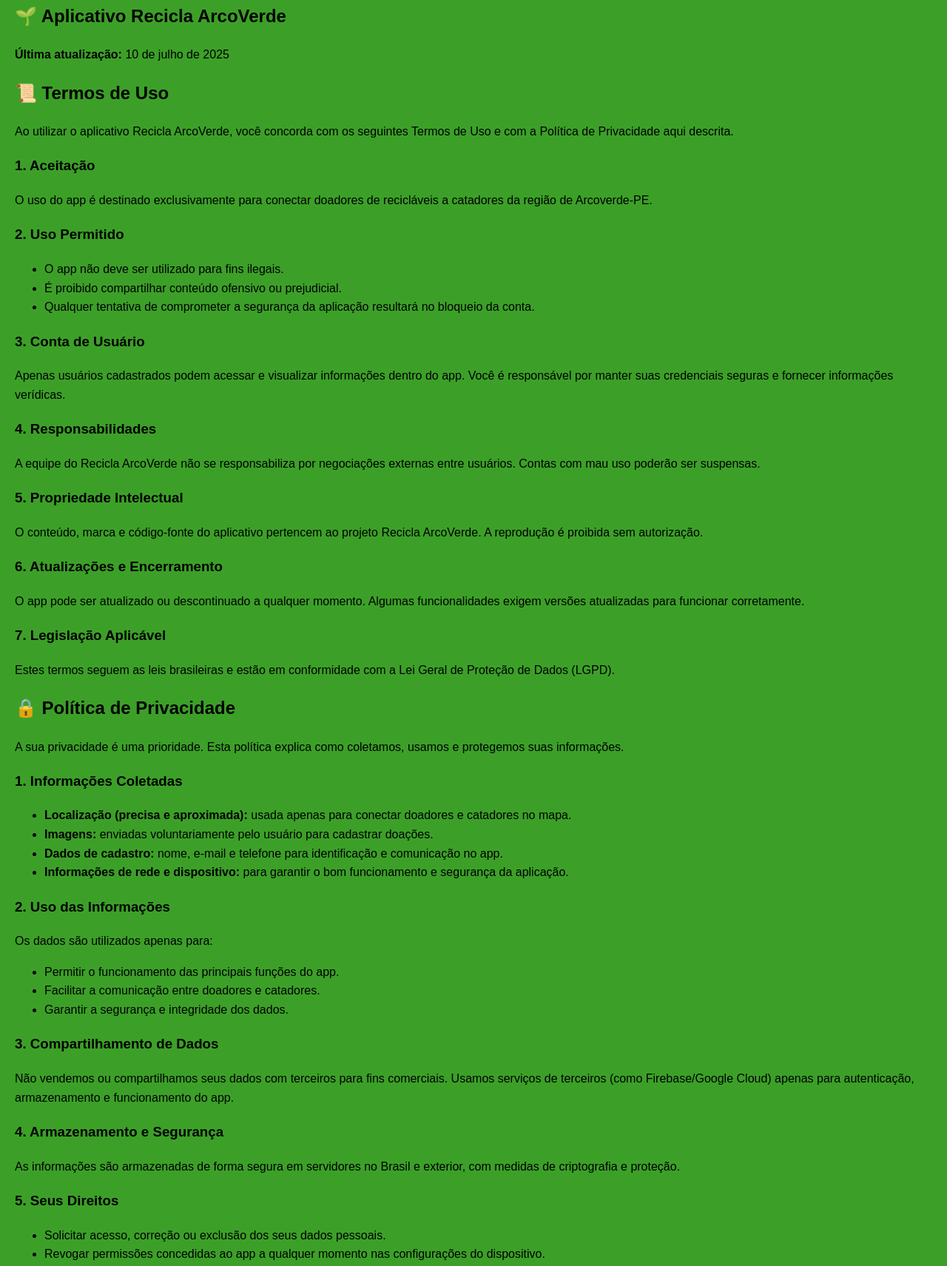
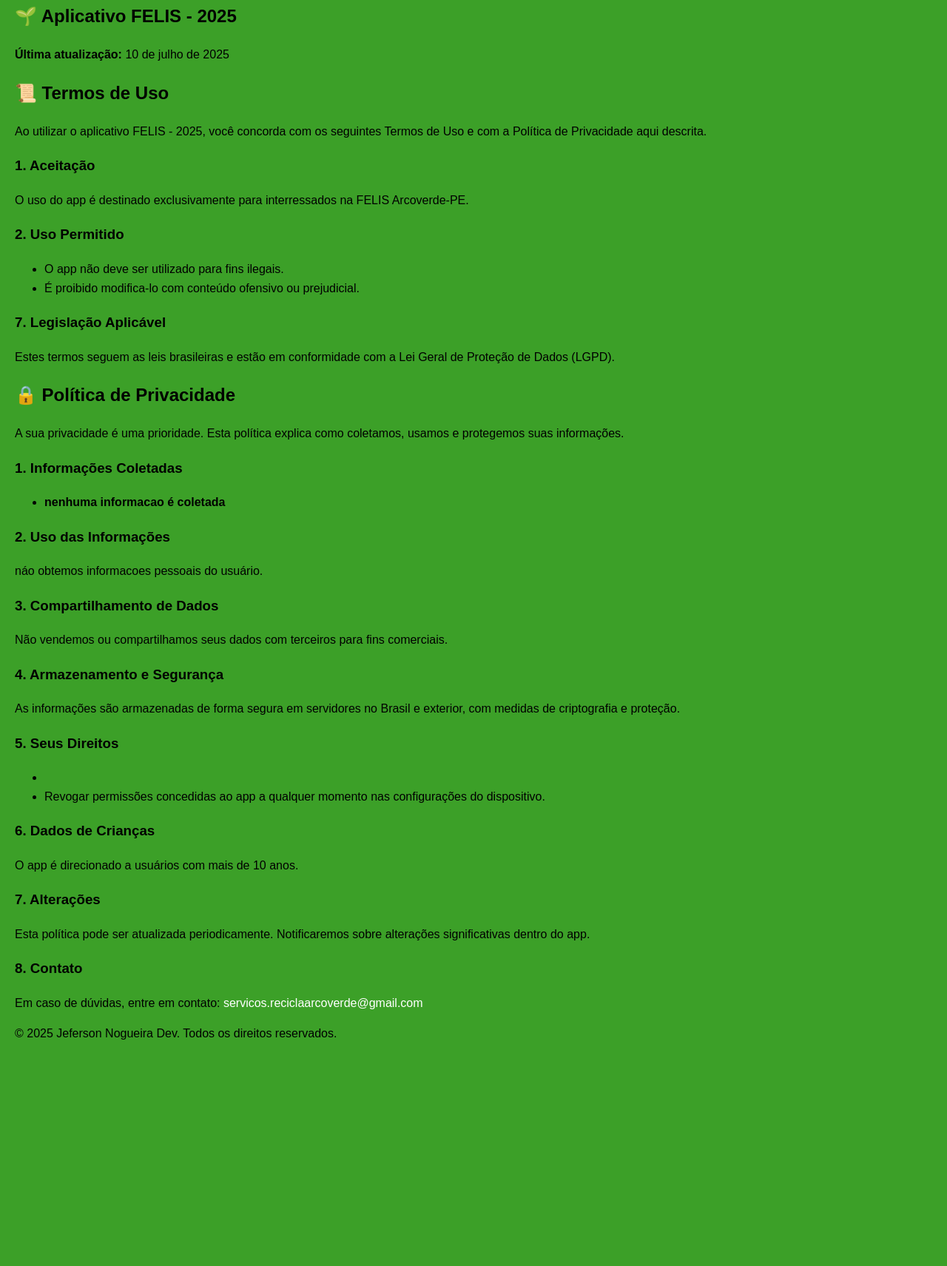
Before and after one commit to jovemdevnordestino/Politica-de-Privacidade, a plain HTML site: page index.html in a window 1280 px wide. Shown: the part 111-1822 px from the top of the page at 74% size. After the commit the page ends 1557 px from the top, so only its background shows below. Drawn offline with Linux system fonts and the light colour scheme.

Commit message:
Update index.html

```diff
--- a/index.html
+++ b/index.html
@@ -3,52 +3,34 @@
 <head>
     <meta charset="UTF-8">
     <meta name="viewport" content="width=device-width, initial-scale=1.0">
-    <title>Política de Privacidade e Termos de Uso - Recicla ArcoVerde</title>
+    <title>Política de Privacidade e Termos de Uso - FELIS - 2025</title>
     <link rel="stylesheet" href="style.css">
 </head>
 <body>
     <header>
         <h1>📄 Política de Privacidade e Termos de Uso</h1>
-        <h2>🌱 Aplicativo Recicla ArcoVerde</h2>
+        <h2>🌱 Aplicativo FELIS - 2025</h2>
         <p><strong>Última atualização:</strong> 10 de julho de 2025</p>
     </header>
 
     <section>
         <h2>📜 Termos de Uso</h2>
         <p>
-            Ao utilizar o aplicativo Recicla ArcoVerde, você concorda com os seguintes Termos de Uso e com a Política de Privacidade aqui descrita.
+            Ao utilizar o aplicativo FELIS - 2025, você concorda com os seguintes Termos de Uso e com a Política de Privacidade aqui descrita.
         </p>
         <h3>1. Aceitação</h3>
         <p>
-            O uso do app é destinado exclusivamente para conectar doadores de recicláveis a catadores da região de Arcoverde-PE.
+            O uso do app é destinado exclusivamente para interressados na FELIS Arcoverde-PE.
         </p>
 
         <h3>2. Uso Permitido</h3>
         <ul>
             <li>O app não deve ser utilizado para fins ilegais.</li>
-            <li>É proibido compartilhar conteúdo ofensivo ou prejudicial.</li>
-            <li>Qualquer tentativa de comprometer a segurança da aplicação resultará no bloqueio da conta.</li>
+            <li>É proibido modifica-lo com  conteúdo ofensivo ou prejudicial.</li>
+
         </ul>
 
-        <h3>3. Conta de Usuário</h3>
-        <p>
-            Apenas usuários cadastrados podem acessar e visualizar informações dentro do app. Você é responsável por manter suas credenciais seguras e fornecer informações verídicas.
-        </p>
 
-        <h3>4. Responsabilidades</h3>
-        <p>
-            A equipe do Recicla ArcoVerde não se responsabiliza por negociações externas entre usuários. Contas com mau uso poderão ser suspensas.
-        </p>
-
-        <h3>5. Propriedade Intelectual</h3>
-        <p>
-            O conteúdo, marca e código-fonte do aplicativo pertencem ao projeto Recicla ArcoVerde. A reprodução é proibida sem autorização.
-        </p>
-
-        <h3>6. Atualizações e Encerramento</h3>
-        <p>
-            O app pode ser atualizado ou descontinuado a qualquer momento. Algumas funcionalidades exigem versões atualizadas para funcionar corretamente.
-        </p>
 
         <h3>7. Legislação Aplicável</h3>
         <p>
@@ -64,25 +46,18 @@
 
         <h3>1. Informações Coletadas</h3>
         <ul>
-            <li><strong>Localização (precisa e aproximada):</strong> usada apenas para conectar doadores e catadores no mapa.</li>
-            <li><strong>Imagens:</strong> enviadas voluntariamente pelo usuário para cadastrar doações.</li>
-            <li><strong>Dados de cadastro:</strong> nome, e-mail e telefone para identificação e comunicação no app.</li>
-            <li><strong>Informações de rede e dispositivo:</strong> para garantir o bom funcionamento e segurança da aplicação.</li>
+            <li><strong>nenhuma informacao é coletada</strong></li>
         </ul>
 
         <h3>2. Uso das Informações</h3>
         <p>
-            Os dados são utilizados apenas para:
+           náo obtemos informacoes pessoais do usuário.
         </p>
-        <ul>
-            <li>Permitir o funcionamento das principais funções do app.</li>
-            <li>Facilitar a comunicação entre doadores e catadores.</li>
-            <li>Garantir a segurança e integridade dos dados.</li>
-        </ul>
+
 
         <h3>3. Compartilhamento de Dados</h3>
         <p>
-            Não vendemos ou compartilhamos seus dados com terceiros para fins comerciais. Usamos serviços de terceiros (como Firebase/Google Cloud) apenas para autenticação, armazenamento e funcionamento do app.
+            Não vendemos ou compartilhamos seus dados com terceiros para fins comerciais.
         </p>
 
         <h3>4. Armazenamento e Segurança</h3>
@@ -92,7 +67,7 @@
 
         <h3>5. Seus Direitos</h3>
         <ul>
-            <li>Solicitar acesso, correção ou exclusão dos seus dados pessoais.</li>
+            <li></li>
             <li>Revogar permissões concedidas ao app a qualquer momento nas configurações do dispositivo.</li>
         </ul>
 
@@ -114,7 +89,7 @@
     </section>
 
     <footer>
-        <p>© 2025 Recicla ArcoVerde. Todos os direitos reservados.</p>
+        <p>© 2025 Jeferson Nogueira Dev. Todos os direitos reservados.</p>
     </footer>
 </body>
 </html>
```
